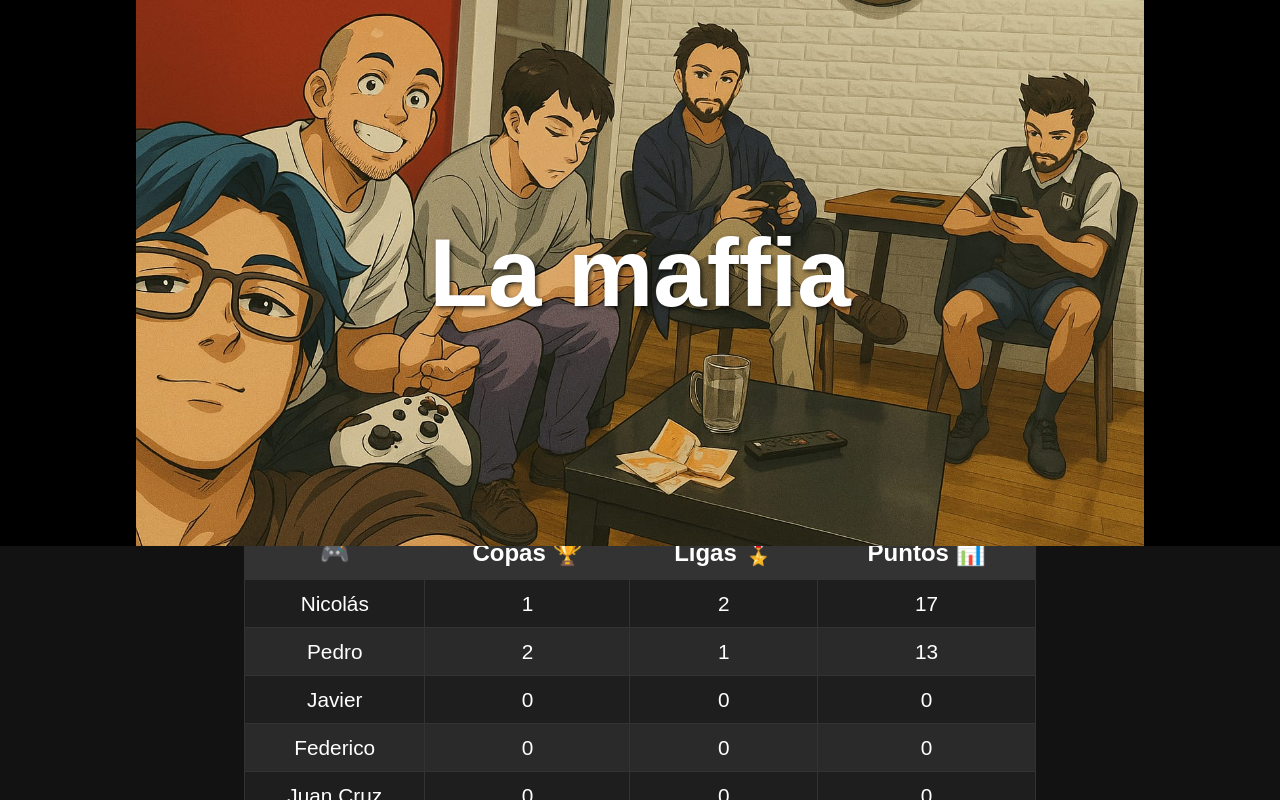
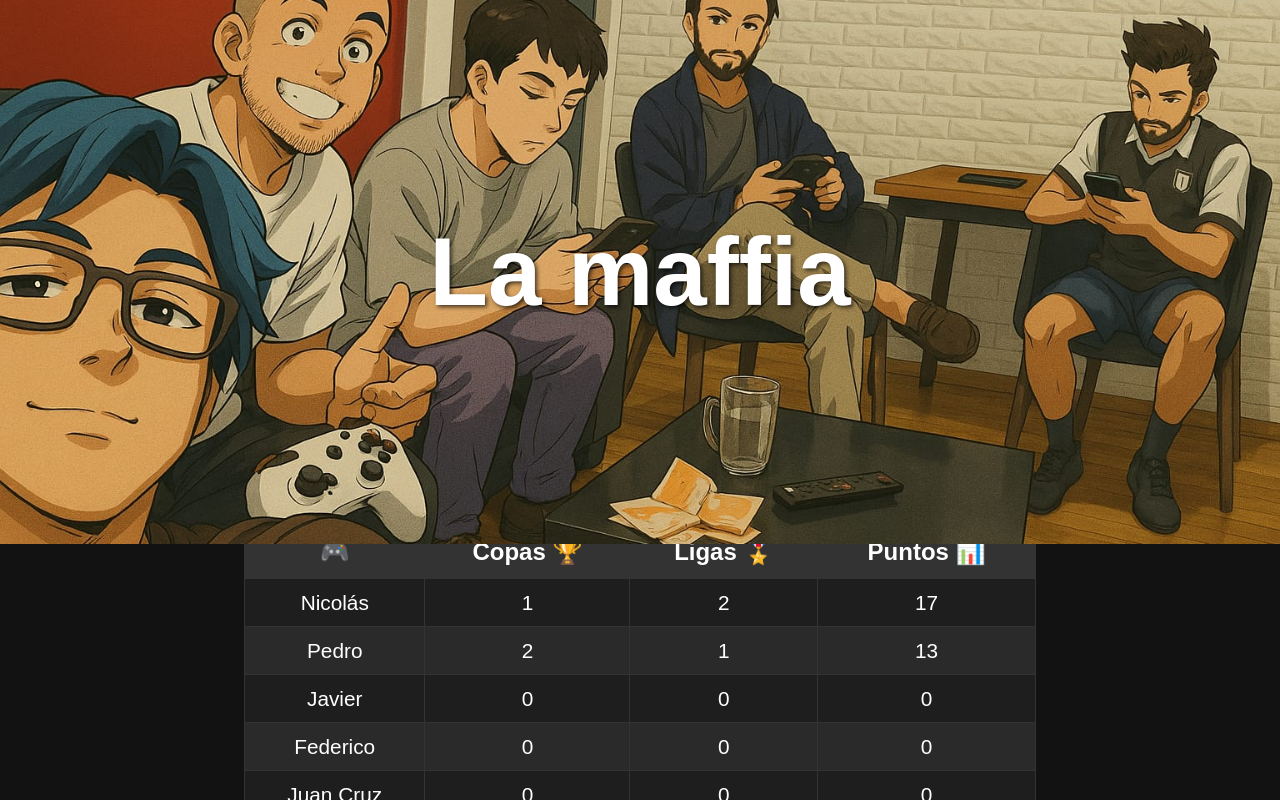
Before and after one commit to Sh1nraDev/La-Maffia, a React (Vite) app: page / in a window 1280 px wide. Built offline with nearby package versions, Linux system fonts and the light colour scheme; a web font is replaced by a local one.

Commit message:
Refactor header styles for improved responsiveness and scaling

```diff
--- a/src/App.css
+++ b/src/App.css
@@ -28,7 +28,8 @@ body {
 /* Made the header container responsive */
 .header {
   width: 100%;
-  height: 70vh;
+  height: auto;
+  max-height: 68vh;
   overflow: hidden;
   display: flex;
   justify-content: center;
@@ -58,25 +59,28 @@ img {
 /* Adjusted header image for better responsiveness */
 .header-image {
   width: 100vw;
-  height: 70vh;
+  height: auto;
   object-fit: contain;
   object-position: center center;
   margin: 0;
   padding: 0;
   display: block;
-  transform: scale(1.2);
+  transform: scale(1);
 }
 
 /* Media query for mobile devices (approximately 7 inches) */
 @media screen and (max-width: 600px) {
   .header {
-    height: 30vh;
+    height: auto;
+    max-height: 30vh;
   }
 
   .header-image {
-    height: 30vh;
+    width: 100vw;
+    height: auto;
+    max-height: 30vh;
     object-fit: contain;
-    transform: scale(1);
+    transform: none;
   }
 
   .header h1 {
```
